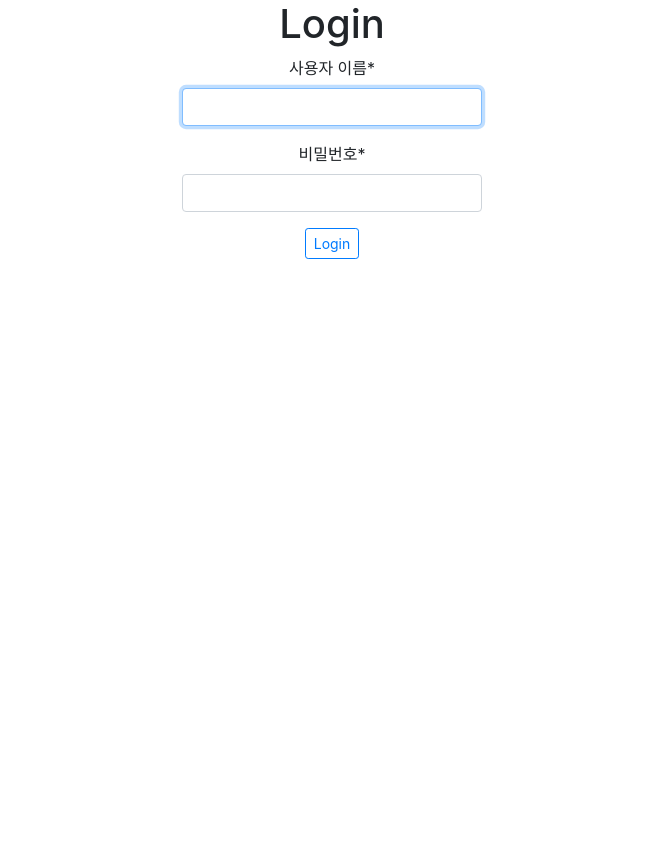
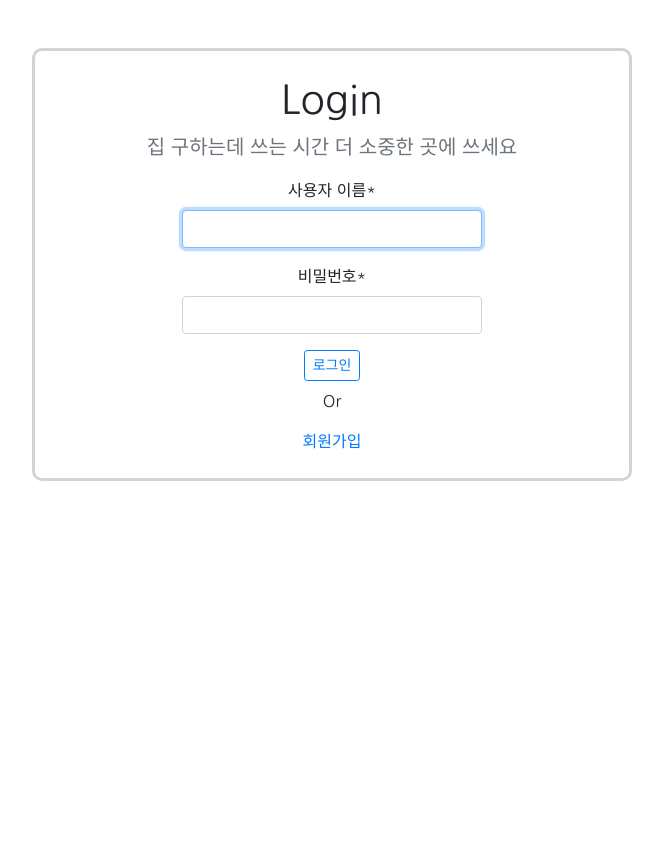
Before and after one commit to quroom/onehand-dev, a Django app: page /accounts/login/ in a window 1280 px wide. Shown: the whole page, without its empty margins (308-971 px from the left). Before the commit the page ends 259 px from the top, so only its background shows below. Run offline with Django 3.2, Linux system fonts and the light colour scheme; some libraries are stand-ins or nearby versions.

Commit message:
Add templates

```diff
--- a/templates/auth_layout.html
+++ b/templates/auth_layout.html
@@ -4,9 +4,24 @@
     <meta charset="UTF-8">
     <meta name="viewport" content="width=device-width, initial-scale=1.0">
     <meta http-equiv="X-UA-Compatible" content="ie=edge">
+    <title>OneHand</title>
     <link rel="stylesheet" href="https://stackpath.bootstrapcdn.com/bootstrap/4.3.1/css/bootstrap.min.css">
-    <title>OneHand</title>
+    <link href="https://fonts.googleapis.com/css?family=Nanum+Gothic&display=swap" rel="stylesheet">
     <style>
+        html, body {
+            height: 100%;
+            font-family: 'Nanum Gothic', sans-serif;
+        }
+
+        .auth-box {
+            border: 3px solid lightgrey;
+            border-radius: 10px;
+            padding-top: 25px;
+            padding-bottom: 25px;
+            width: 600px;
+            margin: auto;
+        }
+
         .login-form-container {
             width: 300px;
             margin: auto;
@@ -16,13 +31,18 @@
             width: 400px;
             margin: auto;
         }
+
+        .outer-area {
+            margin-top: 100px
+        }
     </style>
 </head>
 <body>
-    <div class="auth-box text-center">
-        {% block content %}
-
-        {% endblock  %}
+    <div class='mt-5'>
+        <div class="auth-box text-center">
+            {% block content %}
+            {% endblock  %}
+        </div>
     </div>
 </body>
 </html>
--- a/templates/django_registration/registration_form.html
+++ b/templates/django_registration/registration_form.html
@@ -2,12 +2,13 @@
 {% load crispy_forms_tags %}
 
 {% block content %}
-<h3>Create Your OneHand Account</h3>
+<h3>회원가입</h3>
 <div class="registration-form-container">
     <form action="" method="POST">
         {% csrf_token %}
         {{ form|crispy }}
-        <button type="submit" class="btn btn-sm btn-outline-primary">Create Account</button>
+        <button type="submit" class="btn btn-sm btn-outline-primary">가입하기</button>
+        <p class="mt-2">Or </p> <a href="{% url 'login' %}">로그인</a>
     </form>
 </div>
 
--- a/templates/registration/login.html
+++ b/templates/registration/login.html
@@ -3,12 +3,15 @@
 
 {% block content %}
 <h1>Login</h1>
+<p class="lead text-muted">집 구하는데 쓰는 시간 더 소중한 곳에 쓰세요</p>
 <div class="login-form-container">
     <form action="" method="POST">
         {% csrf_token %}
         {{ form|crispy }}
-        <button type="submit" class="btn btn-sm btn-outline-primary">Login</button>
+        <button type="submit" class="btn btn-sm btn-outline-primary">로그인</button>
     </form>
+    <p class="mt-2">Or </p> <a href="{% url 'django_registration_register' %}">회원가입</a>
+
 </div>
 
 {% endblock  %}
```
Also changed, not shown: templates/index.html (+13 -13 lines).
